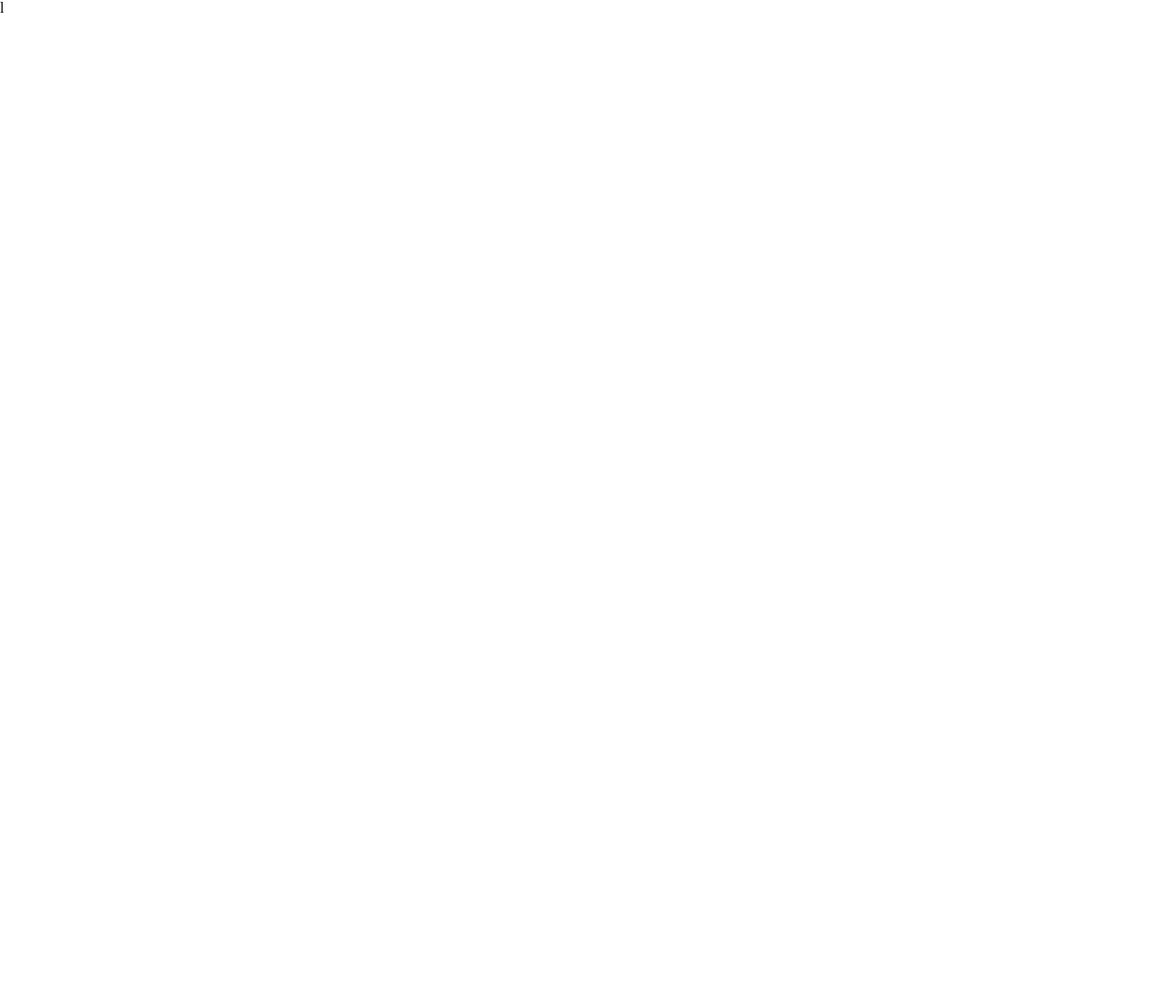
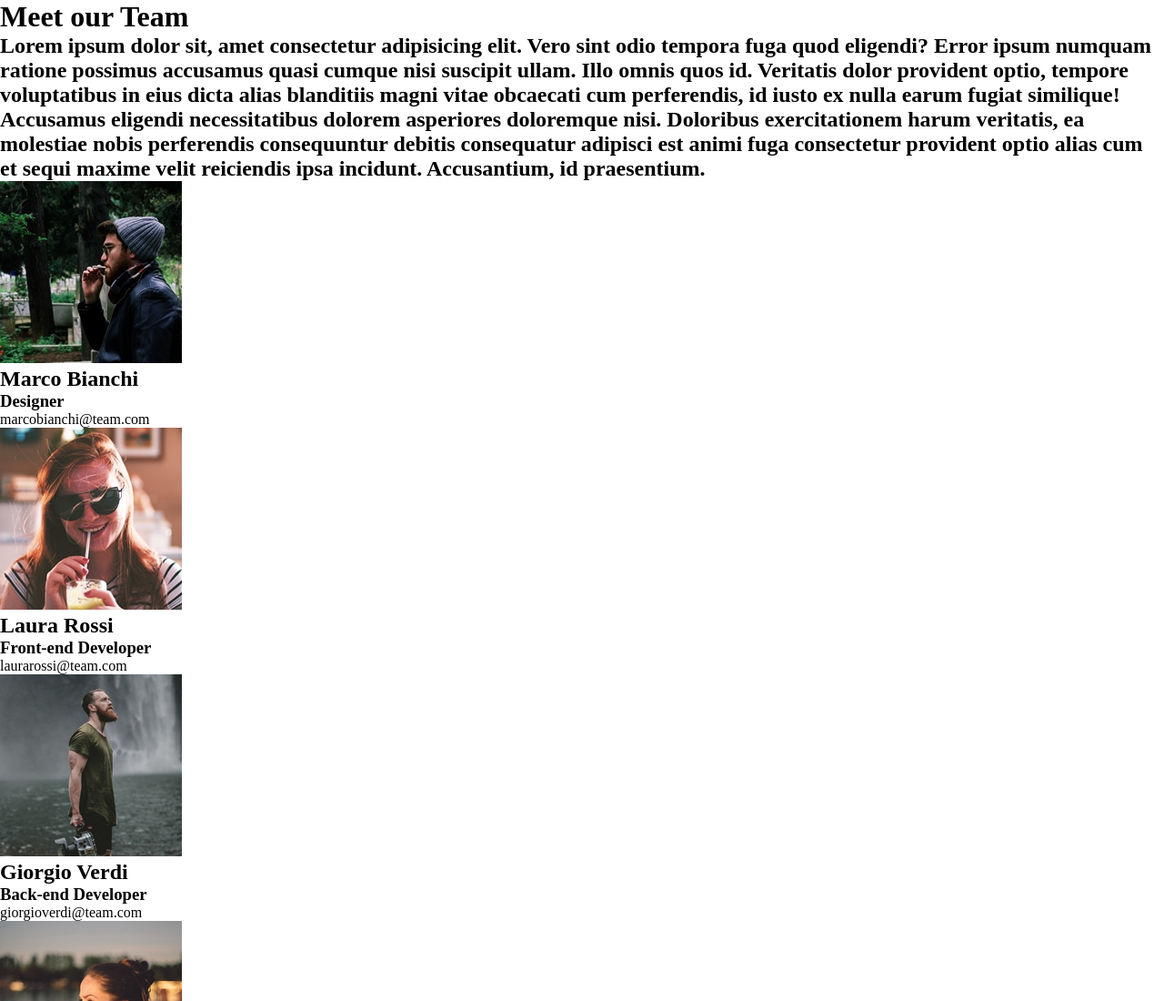
Before and after one commit to SalvatoreMangiacotti/js-our-team, a plain HTML site: page index.html in a window 1280 px wide. Shown: the top 1100 px of the page at 91% size. Before the commit the page ends 800 px from the top, so only its background shows below. Drawn offline with Linux system fonts and the light colour scheme.

Commit message:
Team Members added to the page, complete

```diff
--- a/index.html
+++ b/index.html
@@ -10,7 +10,25 @@
 
 <body>
 
+    <header>
+        <h1>Meet our Team</h1>
+        <h2>
+            Lorem ipsum dolor sit, amet consectetur adipisicing elit. Vero sint odio tempora fuga quod eligendi? Error
+            ipsum numquam ratione possimus accusamus quasi cumque nisi suscipit ullam. Illo omnis quos id.
+            Veritatis dolor provident optio, tempore voluptatibus in eius dicta alias blanditiis magni vitae obcaecati
+            cum perferendis, id iusto ex nulla earum fugiat similique! Accusamus eligendi necessitatibus dolorem
+            asperiores doloremque nisi.
+            Doloribus exercitationem harum veritatis, ea molestiae nobis perferendis consequuntur debitis consequatur
+            adipisci est animi fuga consectetur provident optio alias cum et sequi maxime velit reiciendis ipsa
+            incidunt. Accusantium, id praesentium.
+        </h2>
+    </header>
+
+    <main>
+        <div class="container"></div>
+    </main>
+
     <script src="./script.js"></script>
 </body>
 
-</html>l
+</html>
--- a/script.js
+++ b/script.js
@@ -37,11 +37,41 @@ const teamMembers = [
   }
 ];
 
-// Dato un array di oggetti rappresentante un team di un’azienda,
-// creare una pagina dedicata in cui mostrare una card per ciascun componente.
-// (trovate l’array del team all’interno della cartella in allegato)
+
+// Dato un array di oggetti rappresentante un team di un’azienda, creare una pagina dedicata in cui mostrare una card per ciascun componente.
+
+// Seleziono l'elemento html
+
+let mainContainer = document.querySelector('.container');
+
+// Creo una variabile con un valore di stringa vuota
+
+let htmlElements = "";
+
+// Ciclo sull'array
+
+for (let team of teamMembers) {
+
+  // Seleziono le proprietà degli oggetti
+
+  const { name, role, email, img } = team;
+
+  // Creo degli elementi HTML assegnandoli alla variabile creata in precedenza (htmlElements)
+
+  htmlElements += `
+    <div class="team_card">
+        <img src="${img}">
+        <h2>${name}</h2>
+        <h3>${role}</h3>
+        <span>${email}</span>
+    </div>
+  `;
+
+  // Inserisco gli elementi creati all'interno della classe .container
+
+  mainContainer.innerHTML = htmlElements;
+
+}
 
 // Bonus
 // Rendere l’esercizio responsive, mandando a capo le card
-
-console.log("Hello World");
```
Also changed, not shown: css/style.css (line endings or trailing spaces).
